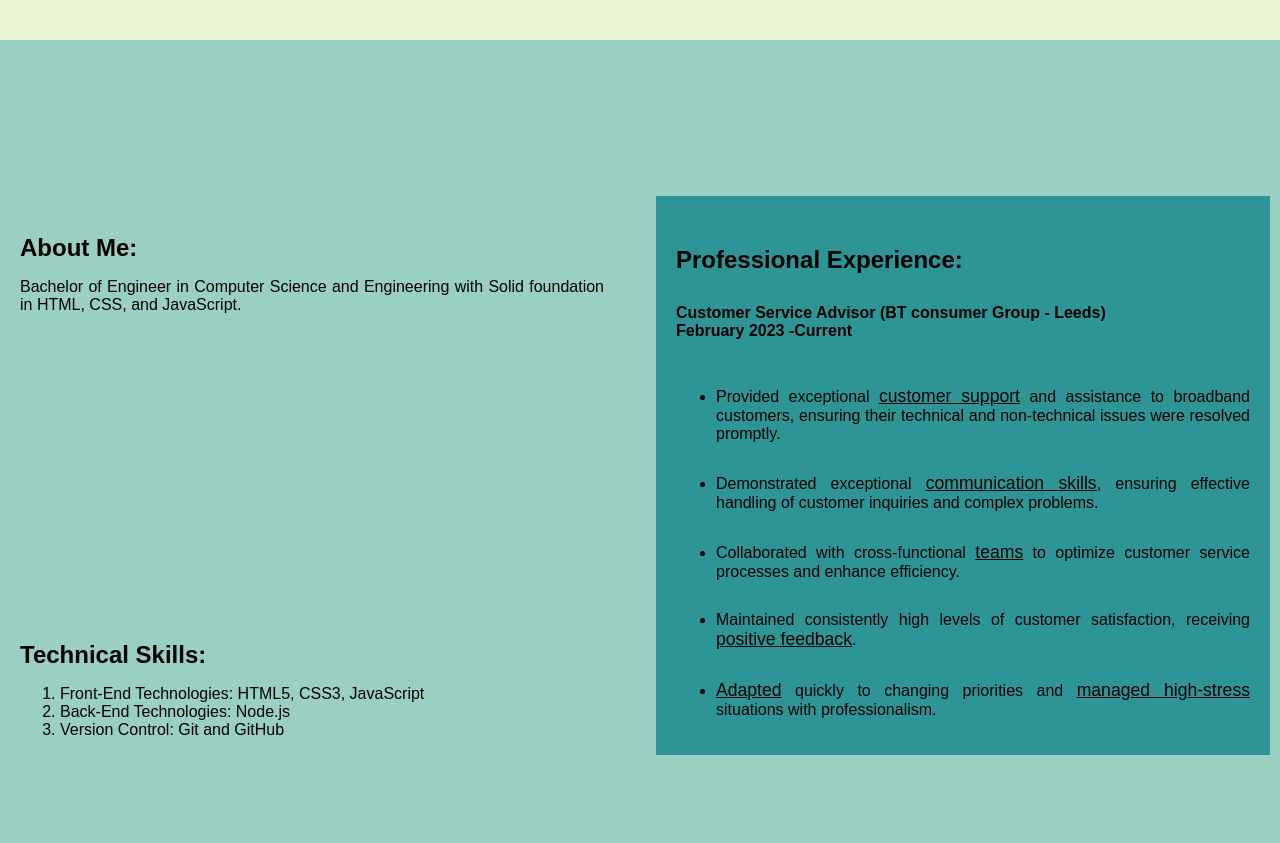
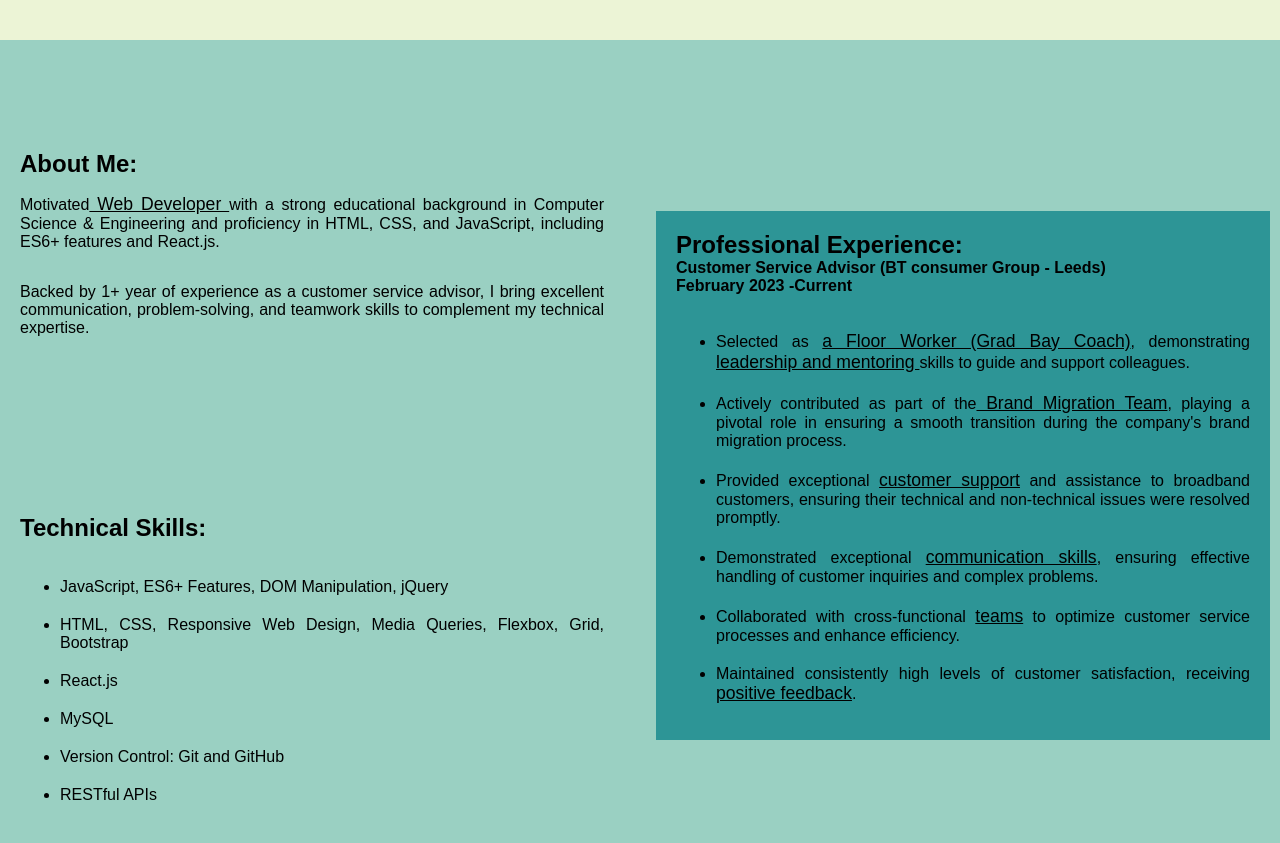
Before and after one commit to asrf786/portfoliowebsite, a plain HTML site: page index.html in a window 1280 px wide. Shown: the part 760-1603 px from the top of the page. Drawn offline with Linux system fonts and the light colour scheme.

Commit message:
modified branch

```diff
--- a/index.html
+++ b/index.html
@@ -38,8 +38,14 @@
         <div class="item item1">
           <h2>About Me:</h2>
           <p>
-            Bachelor of Engineer in Computer Science and Engineering with Solid
-            foundation in HTML, CSS, and JavaScript.
+            Motivated<span> Web Developer </span>with a strong educational
+            background in Computer Science & Engineering and proficiency in
+            HTML, CSS, and JavaScript, including ES6+ features and React.js.
+          </p>
+          <p>
+            Backed by 1+ year of experience as a customer service advisor, I
+            bring excellent communication, problem-solving, and teamwork skills
+            to complement my technical expertise.
           </p>
         </div>
         <div class="item item2">
@@ -49,6 +55,17 @@
             2023 -Current
           </h4>
           <ul>
+            <li>
+              Selected as <span>a Floor Worker (Grad Bay Coach)</span>,
+              demonstrating <span>leadership and mentoring </span>skills to
+              guide and support colleagues.
+            </li>
+            <li>
+              Actively contributed as part of the<span>
+                Brand Migration Team</span
+              >, playing a pivotal role in ensuring a smooth transition during
+              the company's brand migration process.
+            </li>
             <li>
               Provided exceptional <span>customer support</span> and assistance
               to broadband customers, ensuring their technical and non-technical
@@ -67,20 +84,21 @@
               Maintained consistently high levels of customer satisfaction,
               receiving <span>positive feedback</span>.
             </li>
-            <li>
-              <span>Adapted</span> quickly to changing priorities and
-              <span>managed high-stress</span>
-              situations with professionalism.
-            </li>
           </ul>
         </div>
         <div class="item item3">
           <h2>Technical Skills:</h2>
-          <ol>
-            <li>Front-End Technologies: HTML5, CSS3, JavaScript</li>
-            <li>Back-End Technologies: Node.js</li>
+          <ul>
+            <li>JavaScript, ES6+ Features, DOM Manipulation, jQuery</li>
+            <li>
+              HTML, CSS, Responsive Web Design, Media Queries, Flexbox, Grid,
+              Bootstrap
+            </li>
+            <li>React.js</li>
+            <li>MySQL</li>
             <li>Version Control: Git and GitHub</li>
-          </ol>
+            <li>RESTful APIs</li>
+          </ul>
         </div>
       </div>
     </section>
--- a/style.css
+++ b/style.css
@@ -247,10 +247,9 @@ span {
 .about-container h2,
 h4 {
   margin: 0;
-  margin-top: 30px;
 }
 .about-container > .item > ul > li {
-  margin-top: 30px;
+  margin-top: 20px;
 }
 .item {
   display: flex;
```
